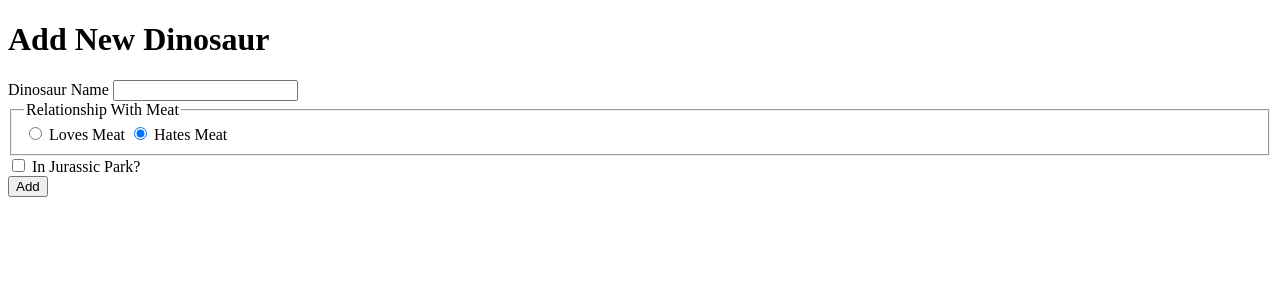
After one commit to sidh0050/assignments, a PHP site: page /edit.php in a window 1280 px wide. The commit adds this page. Shown: the top 300 px of the page. Run offline with PHP 8.4, Linux system fonts and the light colour scheme.

Commit message:
Edit some new information in your file.

```diff
--- /dev/null
+++ b/dinosaurs/edit.php
@@ -0,0 +1,85 @@
+<?php
+$errors=array();
+
+$dino_name=filter_input(INPUT_POST,'dino_name',FILTER_SANITIZE_STRING);
+$loves_meat=filter_input(INPUT_POST,'loves_meat',FILTER_SANITIZE_NUMBER_INT);
+$in_jurassic_park=(isset($_POST['in_jurassic_park']))?1:0;
+
+if($_SERVER['REQUEST_METHOD']=='POST'){
+	if (strlen($dino_name) <1 ||strlen($dino_name) >256 ){
+		$errors['dino_name']=true;
+	}
+
+	if(!in_array($loves_meat,array(0,1))){
+		$errors['loves_meat']=true;
+	}
+
+	if(empty($errors)){
+	require_once 'includes/db.php';
+
+	$sql = $db->prepare('INSERT INTO dinosaurs(dino_name,loves_meat,in_jurassic_park)
+	VALUES(:dino_name,:loves_meat,:in_jurassic_park)');
+
+	$sql->bindValue(':dino_name',$dino_name,PDO::PARAM_STR);
+	$sql->bindValue('loves_meat',$loves_meat,PDO::PARAM_INT);
+	$sql->bindValue('in_jurassic_park',$in_jurassic_park,PDO::PARAM_INT);
+	$sql->execute();
+
+	header('Location:index.php');
+	exit;
+
+
+	}
+}
+
+?><!DOCTYPE HTML>
+<html>
+<head>
+<meta charset="utf-8">
+<title>Add New Dinosaur</title>
+</head>
+
+<body>
+
+<h1>Add New Dinosaur</h1>
+
+<form method="post" action="add.php">
+
+<div>
+<label for="dino_name">
+Dinosaur Name
+<?php if(isset($errors['dino_name'])):?>
+<strong class="errors">is required</strong>
+<?php endif; ?>
+</label>
+
+<input id="dino_name" name="dino_name" required value="<?php echo $dino_name; ?>">
+</div>
+
+<fieldset>
+<legend>
+Relationship With Meat
+<?php if(isset($errors['loves_meat'])):?>
+<strong class="error">is required</strong>
+<?php endif; ?>
+
+</legend>
+<input type="radio" id="love" name="loves_meat" value="1"
+<?php if($loves_meat==1): ?>checked<?php endif;?>>
+<label for="love">Loves Meat</label>
+
+<input type="radio" id="hate" name="loves_meat" value="0"
+<?php if($loves_meat==0): ?>checked<?php endif;?>>
+<label for="hate">Hates Meat</label>
+</fieldset>
+
+<div>
+<input type="checkbox" id="in_jurassic_park" name="in_jurassic_park">
+<?php if($in_jurassic_park==1): ?>checked<?php endif;?>
+<label for="in_jurassic_park">In Jurassic Park?</label>
+</div>
+
+<button type="submit">Add</button>
+</form>
+</body>
+</html>
--- a/dinosaurs/single.php
+++ b/dinosaurs/single.php
@@ -36,5 +36,6 @@ $results=$sql->fetch();
 </dl>
 
 <a href="delete.php?id=<?php echo $id; ?>">Delete</a>
+<a href="edit.php?id=<?php echo $id; ?>">Edit</a>
 </body>
 </html>
```
